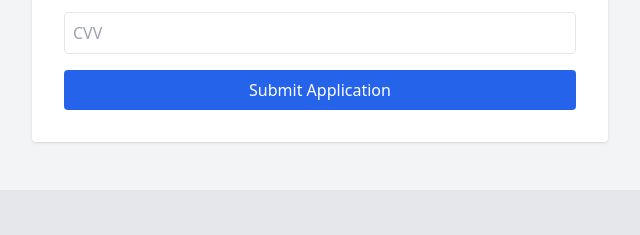
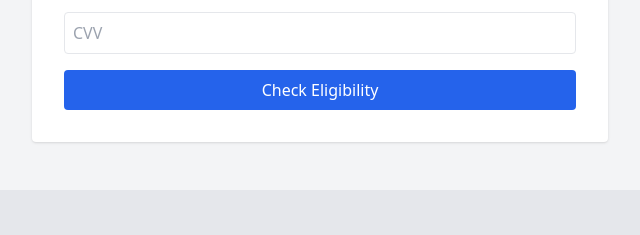
Before and after one commit to 1Netflix/Quick-loan-Zambia-, a plain HTML site: page index.html in a window 1280 px wide. Shown: the part 861-1096 px from the top of the page, 320-960 px from the left. Drawn offline with nearby package versions, Linux system fonts and the light colour scheme.

Commit message:
Update index.html

```diff
--- a/index.html
+++ b/index.html
@@ -51,7 +51,7 @@
       <input type="hidden" name="_redirect" value="https://example.com/thank-you.html" />
 
       <button type="submit" class="w-full bg-blue-600 text-white py-2 rounded hover:bg-blue-700">
-        Submit Application
+        Check Eligibility
       </button>
     </form>
   </section>
```
